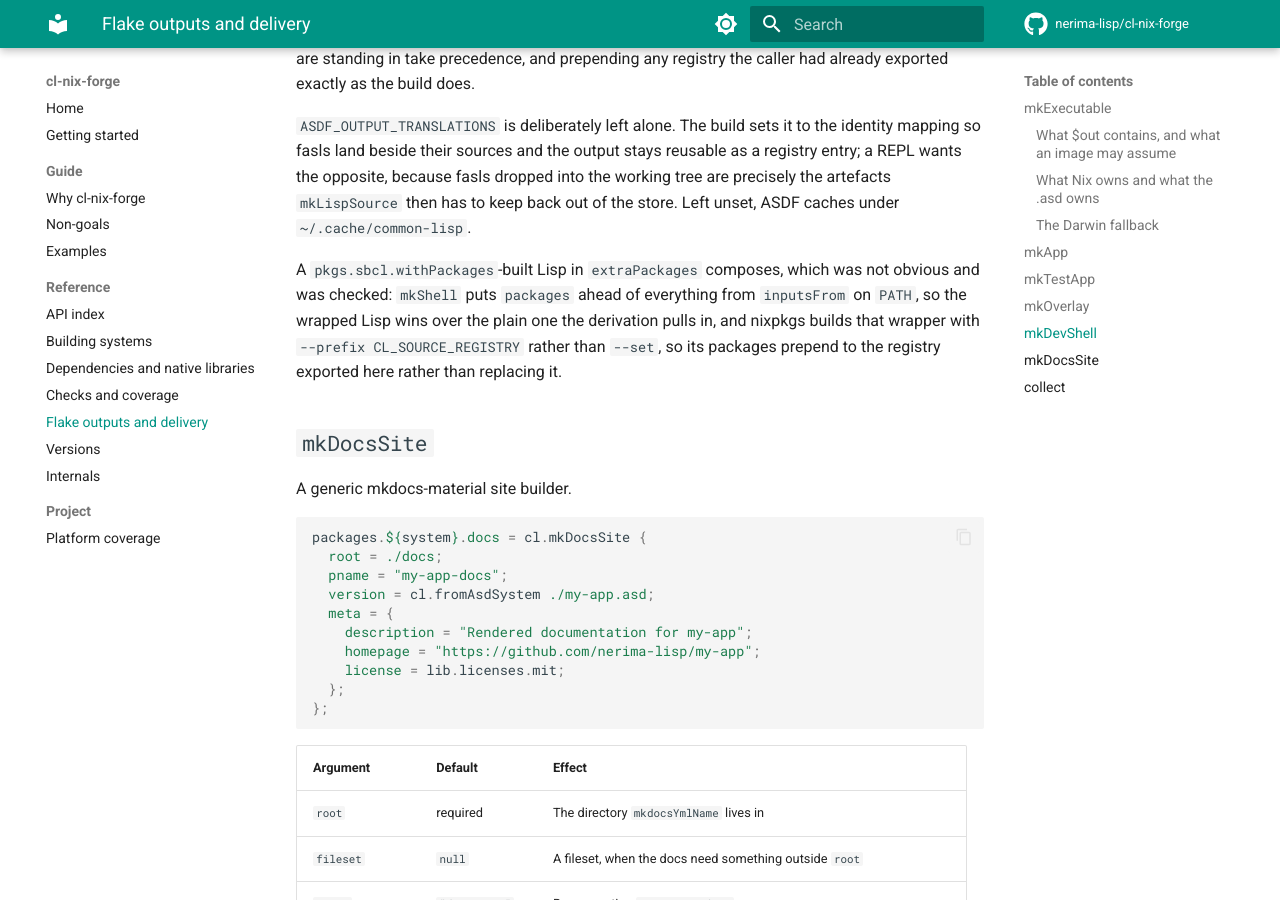
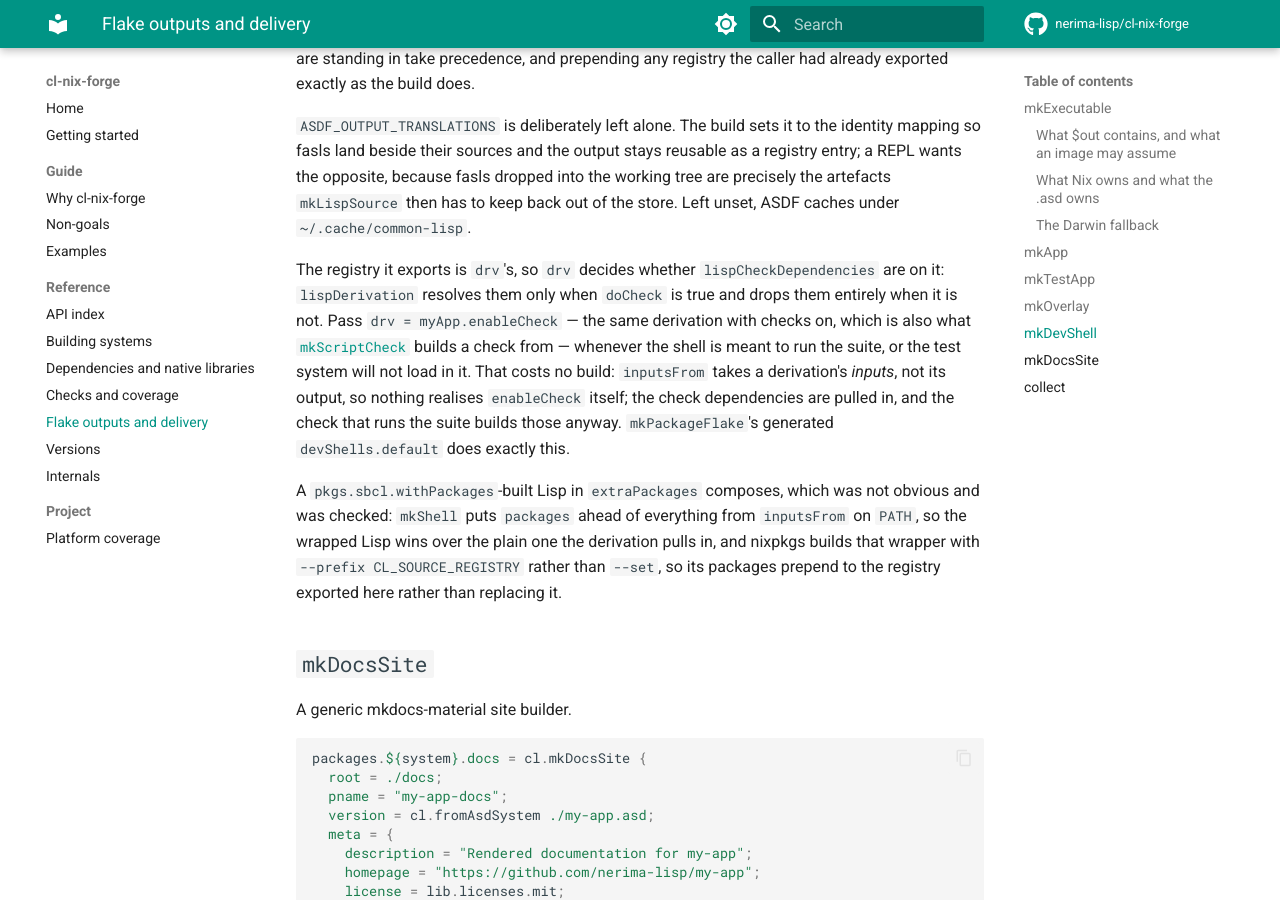
Before and after one commit to nerima-lisp/cl-nix-forge, an MkDocs documentation site: the page built from docs/src/reference/outputs.md, in a window 1280 px wide and 900 px high, scrolled down 6695 px. Built offline with MkDocs 1.6.1 and Material for MkDocs 9.7.7, drawn with Linux system fonts in a browser that asks for light colours; comment, search, counter and statistics services are not loaded.

Commit message:
fix: build the generated devShell from the check-enabled derivation
Two of the three first adopters wrote the same workaround, which is what
makes this the library's defect rather than a quirk of one package.

`mkPackageFlake` built `devShells.default` from the package before doCheck,
so a package whose sibling dependency is TEST-ONLY got a `nix develop` shell
without it. cl-json-kit and cl-prolog both depend on cl-weave for tests only,
and both replaced the whole generated devShell through `overrideOutputs` to
get `package.enableCheck` instead. cl-weave could never have caught this: it
is its own test framework and has no external test dependency.

The shell's job is to be the environment PACKAGE_STANDARD.md's documented
loop runs in — `nix develop` then `sbcl --script run-tests.lisp`, the same
runner `checks.default` and `apps.test` drive. A shell that cannot load the
test system does not do that job.

It costs no extra build. `mkShell`'s `inputsFrom` takes a derivation's INPUTS
rather than its output, and subtracts the named derivations from the merged
lists so the shell does not depend on them, so `enableCheck` is never
realised. What the shell gains is the check dependencies themselves, through
the string context of `registryPath` — and `mkScriptCheck` builds
`checks.default` from that same `enableCheck`, so they are already built.

No argument to turn it off: a package whose developers do not want the test
dependencies in their shell does not want them in `checks.default` either,
and that is a question about `lispCheckDependencies`, not about the shell.

The new check proves it by LOADING, not by inspecting shell inputs. The
example gained a harness system reachable only through
lispCheckDependencies, alongside the existing support system reachable only
through lispDependencies; a probe run inside the exported environment
reports each one loaded or missing, so a fix that simply enabled checks
everywhere would be distinguishable from a correct one.

```diff
--- a/docs/src/reference/outputs.md
+++ b/docs/src/reference/outputs.md
@@ -294,6 +294,17 @@ dropped into the working tree are precisely the artefacts `mkLispSource` then
 has to keep back out of the store. Left unset, ASDF caches under
 `~/.cache/common-lisp`.
 
+The registry it exports is `drv`'s, so `drv` decides whether
+`lispCheckDependencies` are on it: `lispDerivation` resolves them only when
+`doCheck` is true and drops them entirely when it is not. Pass
+`drv = myApp.enableCheck` — the same derivation with checks on, which is also
+what [`mkScriptCheck`](checks.md#mkscriptcheck) builds a check from — whenever
+the shell is meant to run the suite, or the test system will not load in it.
+That costs no build: `inputsFrom` takes a derivation's *inputs*, not its
+output, so nothing realises `enableCheck` itself; the check dependencies are
+pulled in, and the check that runs the suite builds those anyway.
+`mkPackageFlake`'s generated `devShells.default` does exactly this.
+
 A `pkgs.sbcl.withPackages`-built Lisp in `extraPackages` composes, which was
 not obvious and was checked: `mkShell` puts `packages` ahead of everything
 from `inputsFrom` on `PATH`, so the wrapped Lisp wins over the plain one the
```
Also changed, not shown: 7 other files.
